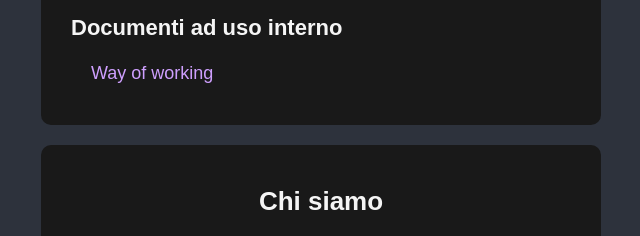
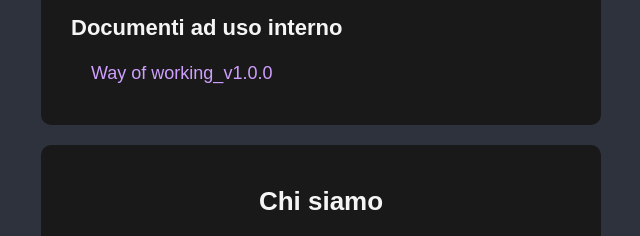
Before and after one commit to Project-SWEnergy/Project-SWEnergy.github.io, a plain HTML site: page index.html in a window 1280 px wide. Shown: the part 852-1088 px from the top of the page, 319-959 px from the left. Drawn offline with Linux system fonts and the light colour scheme.

Commit message:
Update index.html
sistemato nome wow

```diff
--- a/index.html
+++ b/index.html
@@ -47,7 +47,7 @@
             </div>
 
 	    <h2>Documenti ad uso interno</h2>
-	    <p class="indented"><a class='link' href="Candidatura/Way of Working.pdf">Way of working</a></p>
+	    <p class="indented"><a class='link' href="Candidatura/Way of Working.pdf">Way of working_v1.0.0</a></p>
         </section>
 
         <section id="chisiamo">
```
